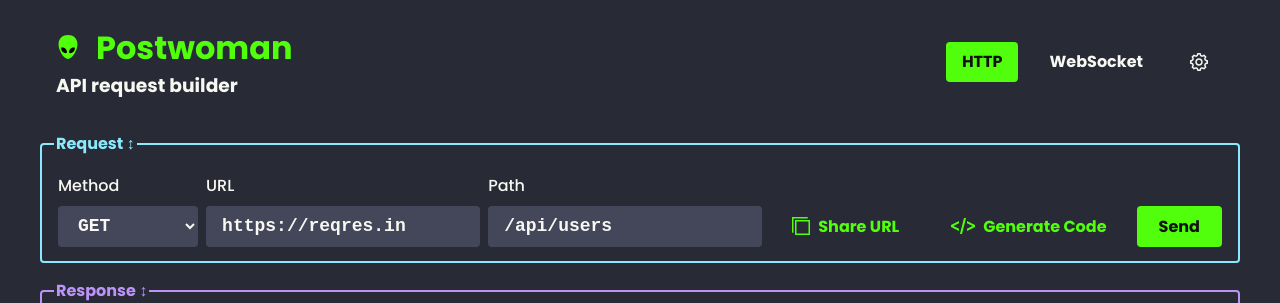
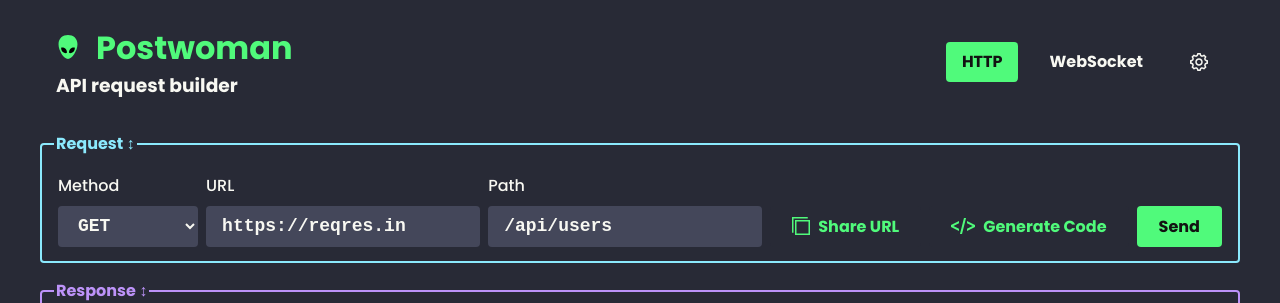
Before and after one commit to B-Guru/hoppscotch, a Nuxt app: page / in a window 1280 px wide. Shown: the top 303 px of the page. Built offline with nearby package versions, Linux system fonts and the light colour scheme.

Commit message:
:lipstick: Fixed default accent color

```diff
--- a/assets/css/themes.scss
+++ b/assets/css/themes.scss
@@ -37,7 +37,7 @@
   --err-color: invert(#393939, 1);
 
   // Active color
-  --ac-color: #51FF0D;
+  --ac-color: #50fa7b;
   // Active text color
   --act-color: #121212;
 }
--- a/layouts/default.vue
+++ b/layouts/default.vue
@@ -158,7 +158,7 @@
         // Apply theme from settings.
         document.documentElement.className = this.$store.state.postwoman.settings.THEME_CLASS || '';
         // Load theme color data from settings, or use default color.
-        let color = this.$store.state.postwoman.settings.THEME_COLOR || '#51FF0D';
+        let color = this.$store.state.postwoman.settings.THEME_COLOR || '#50fa7b';
         let vibrant = this.$store.state.postwoman.settings.THEME_COLOR_VIBRANT;
         if (vibrant == null) vibrant = true;
         document.documentElement.style.setProperty('--ac-color', color);
--- a/pages/index.vue
+++ b/pages/index.vue
@@ -32,7 +32,7 @@
           </button>
         </li>
         <li>
-          <label for="code">&nbsp;</label>
+          <label class="hide-on-small-screen" for="code">&nbsp;</label>
           <button class="icon" id="code" name="code" v-on:click="isHidden = !isHidden" :disabled="!isValidURL">
             <svg xmlns="http://www.w3.org/2000/svg" width="24" height="24" viewBox="0 0 24 24">
               <path d="M24 10.935v2.131l-8 3.947v-2.23l5.64-2.783-5.64-2.79v-2.223l8 3.948zm-16 3.848l-5.64-2.783 5.64-2.79v-2.223l-8 3.948v2.131l8 3.947v-2.23zm7.047-10.783h-2.078l-4.011 16h2.073l4.016-16z" />
@@ -469,7 +469,7 @@
             })
           }
           headers = headers.join('').slice(0, -3);
-          requestString.push('  headers: {\n' + headers +'\n  },\n')
+          requestString.push('  headers: {\n' + headers + '\n  },\n')
           requestString.push('  credentials: "same-origin"\n')
           requestString.push(')}).then(function(response) {\n')
           requestString.push('  response.status\n')
```
Also changed, not shown: static/icons/logo.svg.
